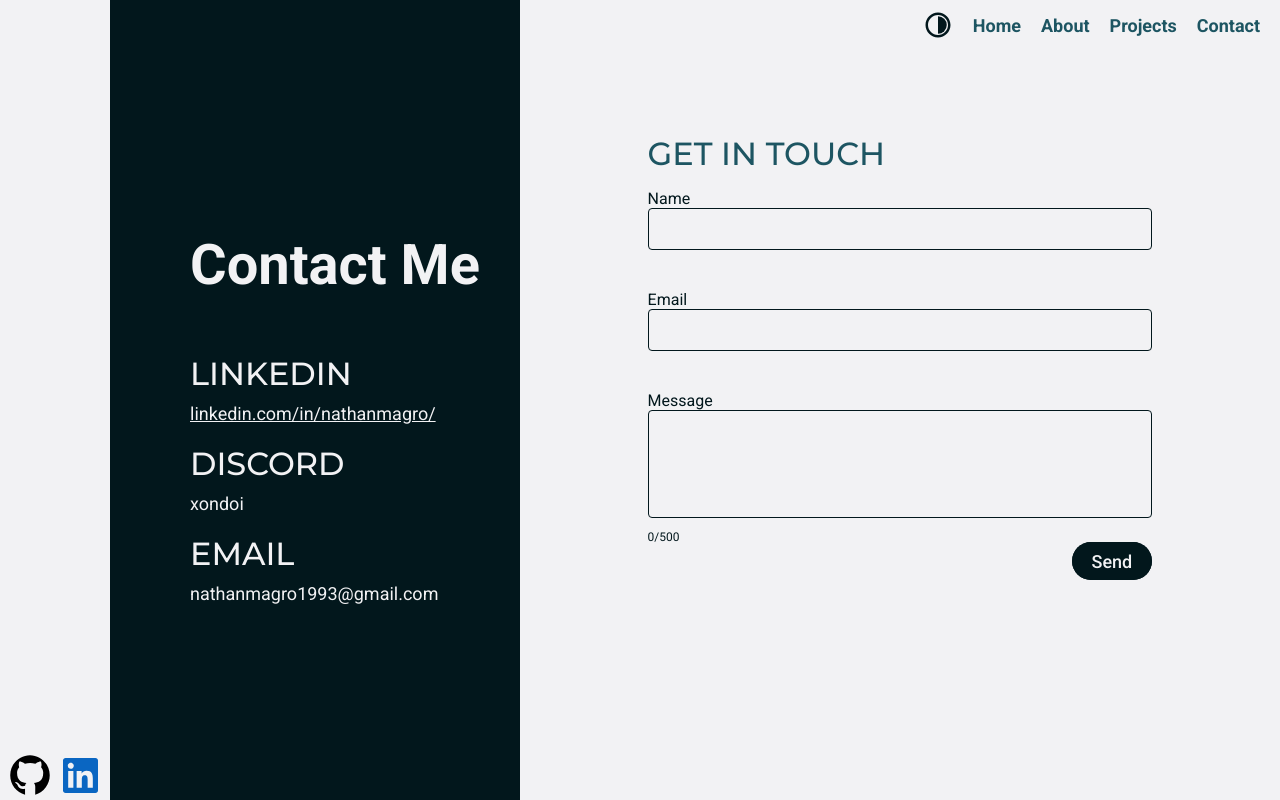
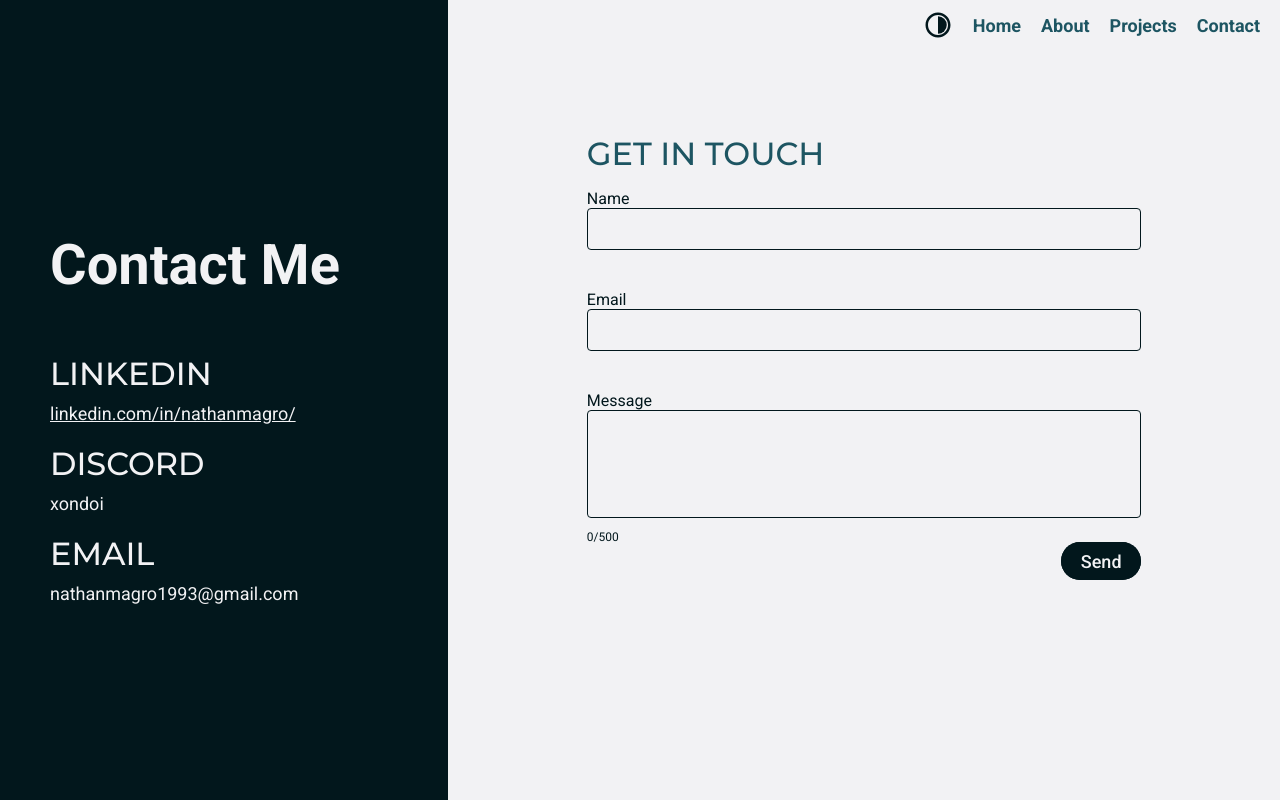
Before and after one commit to XonDoi-Projects/XonDoi-Projects.github.io, a Next.js app: page /contact in a window 1280 px wide. Built offline with nearby package versions, Linux system fonts and the light colour scheme.

Commit message:
layout fixes for mobile

```diff
--- a/src/components/LayoutComponents/Page.tsx
+++ b/src/components/LayoutComponents/Page.tsx
@@ -4,7 +4,7 @@ import { Header } from './Header'
 import { Footer } from './Footer'
 import { ChatButton } from '../InputComponents'
 import { colors } from '../Colors'
-import { useDarkTheme } from '../Providers'
+import { useDarkTheme, useSize } from '../Providers'
 import { useRouter } from 'next/router'
 
 export interface PageProps {
@@ -14,6 +14,7 @@ export interface PageProps {
 
 export const Page: FunctionComponent<PageProps> = (props) => {
     const { light } = useDarkTheme()
+    const mobile = useSize()
 
     const router = useRouter()
     return (
@@ -34,7 +35,7 @@ export const Page: FunctionComponent<PageProps> = (props) => {
         >
             <Header />
             {props.children}
-            <Footer />
+            {mobile.mobile ? <Footer /> : <></>}
             {router.pathname !== '/contact' ? <ChatButton /> : <></>}
         </Container>
     )
--- a/src/components/PageComponents/AboutPage.tsx
+++ b/src/components/PageComponents/AboutPage.tsx
@@ -171,8 +171,7 @@ export const AboutPage: FunctionComponent<AboutPageProps> = (props) => {
                 flex: 1,
                 justifyContent: 'center',
                 alignItems: 'center',
-                width: '100%',
-                paddingLeft: mobile ? undefined : '110px'
+                width: '100%'
             }}
             hidescrollBar
             onWheel={updateScrollPosition}
@@ -191,7 +190,7 @@ export const AboutPage: FunctionComponent<AboutPageProps> = (props) => {
                     ref={bannerRef}
                     sx={{
                         width: mobile ? '100%' : '35%',
-                        minWidth: '360px',
+                        // minWidth: '360px',
                         height: mobile ? 'fit-content' : '100vh',
                         padding: '30px',
                         flexDirection: 'column',
@@ -206,7 +205,7 @@ export const AboutPage: FunctionComponent<AboutPageProps> = (props) => {
                             color: light
                                 ? colors.light.accentForeground
                                 : colors.dark.accentForeground,
-                            marginLeft: mobile ? '0px' : '35px'
+                            marginLeft: mobile ? '0px' : '20px'
                         }}
                     >
                         About Me
@@ -221,7 +220,7 @@ export const AboutPage: FunctionComponent<AboutPageProps> = (props) => {
                                 justifyContent: mobile ? 'center' : 'flex-start',
                                 alignItems: 'center',
                                 marginBottom: '10px',
-                                marginLeft: mobile ? '0px' : '50px'
+                                marginLeft: mobile ? '0px' : '15px'
                             }}
                             onClick={() => {
                                 if (index === 2) {
--- a/src/components/PageComponents/ContactPage.tsx
+++ b/src/components/PageComponents/ContactPage.tsx
@@ -20,8 +20,7 @@ export const ContactPage: FunctionComponent<ContactPageProps> = (props) => {
                 flex: 1,
                 justifyContent: 'center',
                 alignItems: 'center',
-                width: '100%',
-                paddingLeft: mobile.mobile ? undefined : '110px'
+                width: '100%'
             }}
             hidescrollBar
         >
@@ -49,7 +48,7 @@ export const ContactPage: FunctionComponent<ContactPageProps> = (props) => {
                             color: light
                                 ? colors.light.accentForeground
                                 : colors.dark.accentForeground,
-                            marginLeft: mobile.mobile ? '0px' : '50px'
+                            marginLeft: mobile.mobile ? '0px' : '20px'
                         }}
                     >
                         Contact Me
@@ -63,7 +62,7 @@ export const ContactPage: FunctionComponent<ContactPageProps> = (props) => {
                                 : colors.dark.accentForeground,
                             margin: '0px',
                             marginBottom: '10px',
-                            marginLeft: mobile.mobile ? '0px' : '50px'
+                            marginLeft: mobile.mobile ? '0px' : '20px'
                         }}
                     >
                         LinkedIn
@@ -82,7 +81,7 @@ export const ContactPage: FunctionComponent<ContactPageProps> = (props) => {
                                 color: light ? colors.light.background : colors.dark.background,
                                 margin: '0px',
                                 marginBottom: '20px',
-                                marginLeft: mobile.mobile ? '0px' : '50px',
+                                marginLeft: mobile.mobile ? '0px' : '20px',
                                 wordBreak: 'break-all'
                             }}
                         >
@@ -97,7 +96,7 @@ export const ContactPage: FunctionComponent<ContactPageProps> = (props) => {
                                 : colors.dark.accentForeground,
                             margin: '0px',
                             marginBottom: '10px',
-                            marginLeft: mobile.mobile ? '0px' : '50px'
+                            marginLeft: mobile.mobile ? '0px' : '20px'
                         }}
                     >
                         Discord
@@ -108,7 +107,7 @@ export const ContactPage: FunctionComponent<ContactPageProps> = (props) => {
                             color: light ? colors.light.background : colors.dark.background,
                             margin: '0px',
                             marginBottom: '20px',
-                            marginLeft: mobile.mobile ? '0px' : '50px'
+                            marginLeft: mobile.mobile ? '0px' : '20px'
                         }}
                     >
                         xondoi
@@ -122,7 +121,7 @@ export const ContactPage: FunctionComponent<ContactPageProps> = (props) => {
                                 : colors.dark.accentForeground,
                             margin: '0px',
                             marginBottom: '10px',
-                            marginLeft: mobile.mobile ? '0px' : '50px'
+                            marginLeft: mobile.mobile ? '0px' : '20px'
                         }}
                     >
                         Email
@@ -133,7 +132,7 @@ export const ContactPage: FunctionComponent<ContactPageProps> = (props) => {
                             color: light ? colors.light.background : colors.dark.background,
                             margin: '0px',
                             marginBottom: '20px',
-                            marginLeft: mobile.mobile ? '0px' : '50px',
+                            marginLeft: mobile.mobile ? '0px' : '20px',
                             wordBreak: 'break-all'
                         }}
                     >
--- a/src/components/PageComponents/ProjectPage.tsx
+++ b/src/components/PageComponents/ProjectPage.tsx
@@ -132,7 +132,7 @@ export const ProjectPage: FunctionComponent<ProjectPageProps> = (props) => {
                             justifyContent: mobile.mobile ? 'center' : 'flex-start',
                             alignItems: 'center',
                             marginBottom: '10px',
-                            marginLeft: mobile.mobile ? '0px' : '50px'
+                            marginLeft: mobile.mobile ? '0px' : '30px'
                         }}
                     >
                         Coming Soon...
@@ -147,7 +147,7 @@ export const ProjectPage: FunctionComponent<ProjectPageProps> = (props) => {
                                 justifyContent: mobile.mobile ? 'center' : 'flex-start',
                                 alignItems: 'center',
                                 marginBottom: '10px',
-                                marginLeft: mobile.mobile ? '0px' : '50px'
+                                marginLeft: mobile.mobile ? '0px' : '30px'
                             }}
                             onClick={() => setScrollTo(index)}
                             swapHover
```
